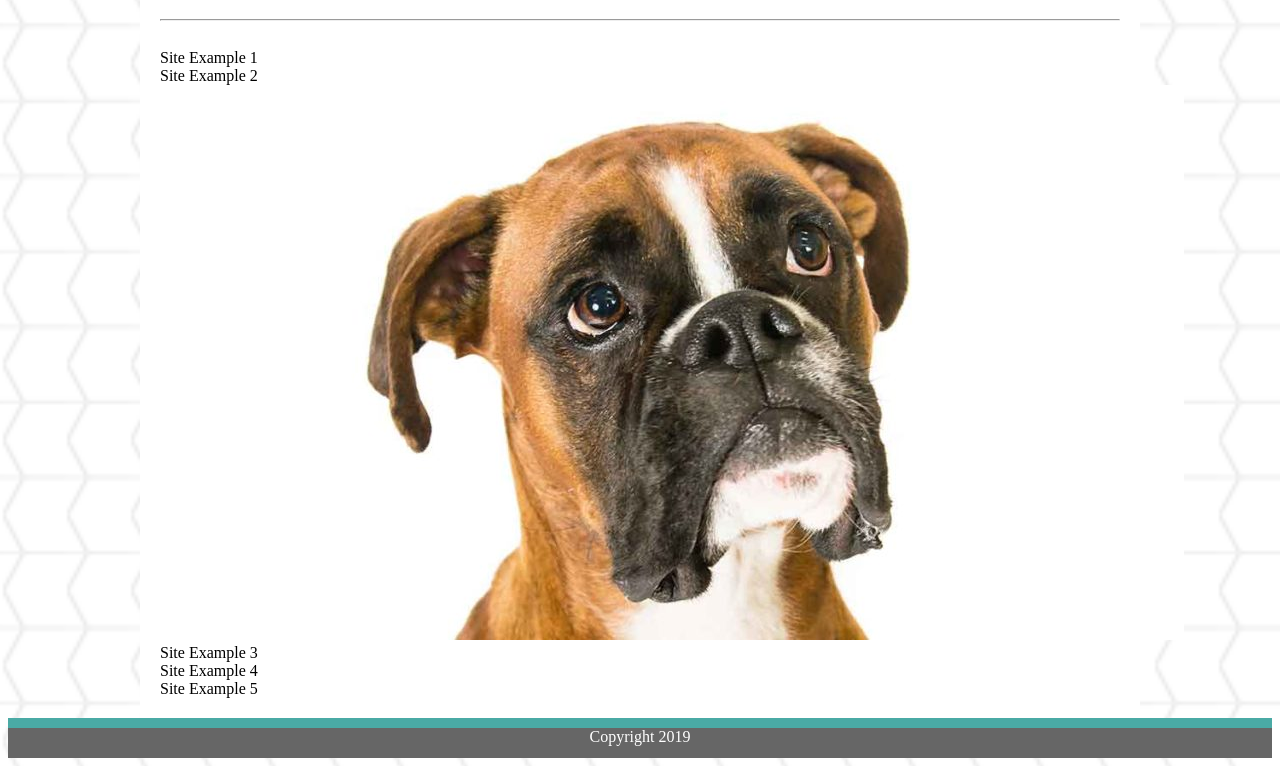
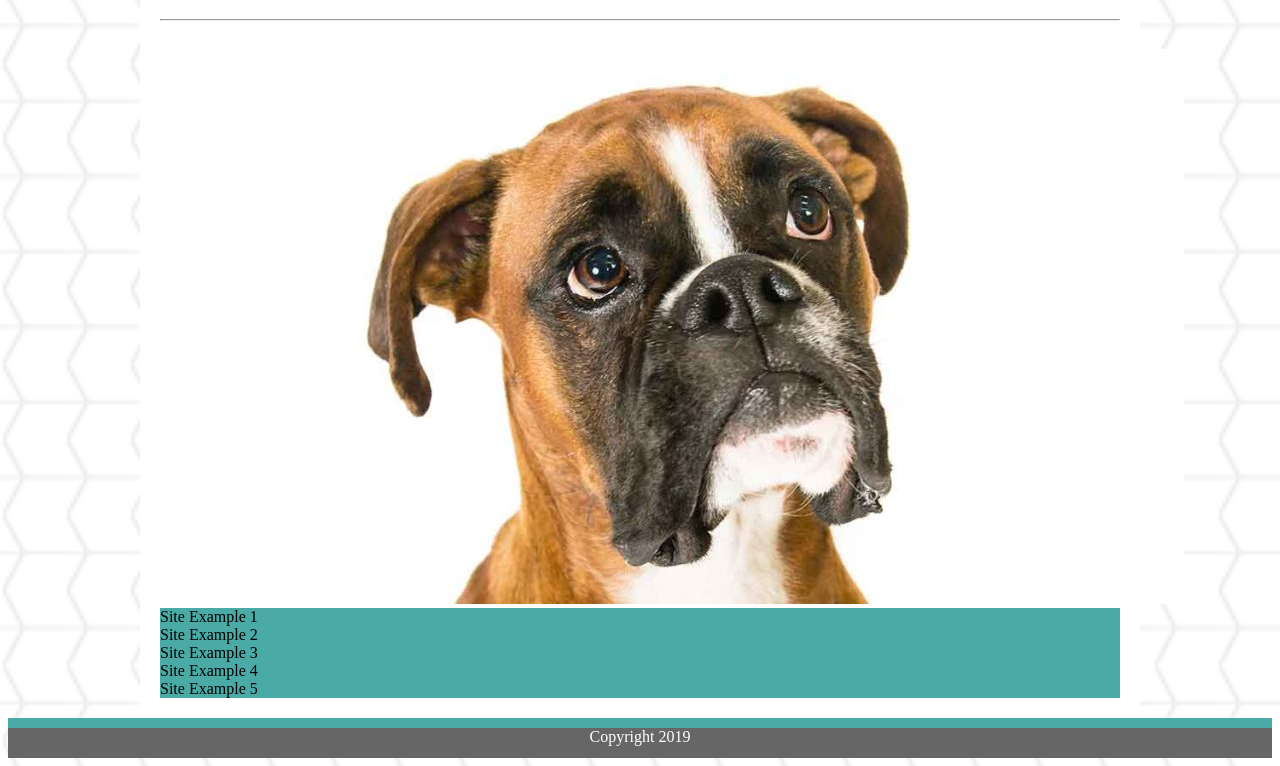
Before and after one commit to acthomas83/Unit_1_Portfolio, a plain HTML site: page assets/portfolio.html in a window 1280 px wide. Shown: the part 89-855 px from the top of the page. Drawn offline with Linux system fonts and the light colour scheme.

Commit message:
Added teal colorto the image boxes

```diff
--- a/assets/css/style.css
+++ b/assets/css/style.css
@@ -90,11 +90,8 @@ h1 {
 }
 
 /* PORTFOLIO */
-.portfolio-content {
-    background-color: #ffffff;
-    margin: 0 auto;
-    padding
+
+.site-box {
+background-color: #4aaaa5;
+width: 100%;
 }
-.site-box {
-
-}
--- a/assets/portfolio.html
+++ b/assets/portfolio.html
@@ -38,10 +38,11 @@
     </div>
     <div class="centered">
         <div>
+            <img src="images/boxer.jpg" alt="Boxer">
             <div class="site-box">Site Example 1</div>
         </div>
         <div>
-            <div class="site-box">Site Example 2 <img src="/assets/images/boxer.jpg" alt="Boxer"></div>
+            <div class="site-box">Site Example 2 </div>
         </div>
         <div>
             <div class="site-box">Site Example 3</div>
```
